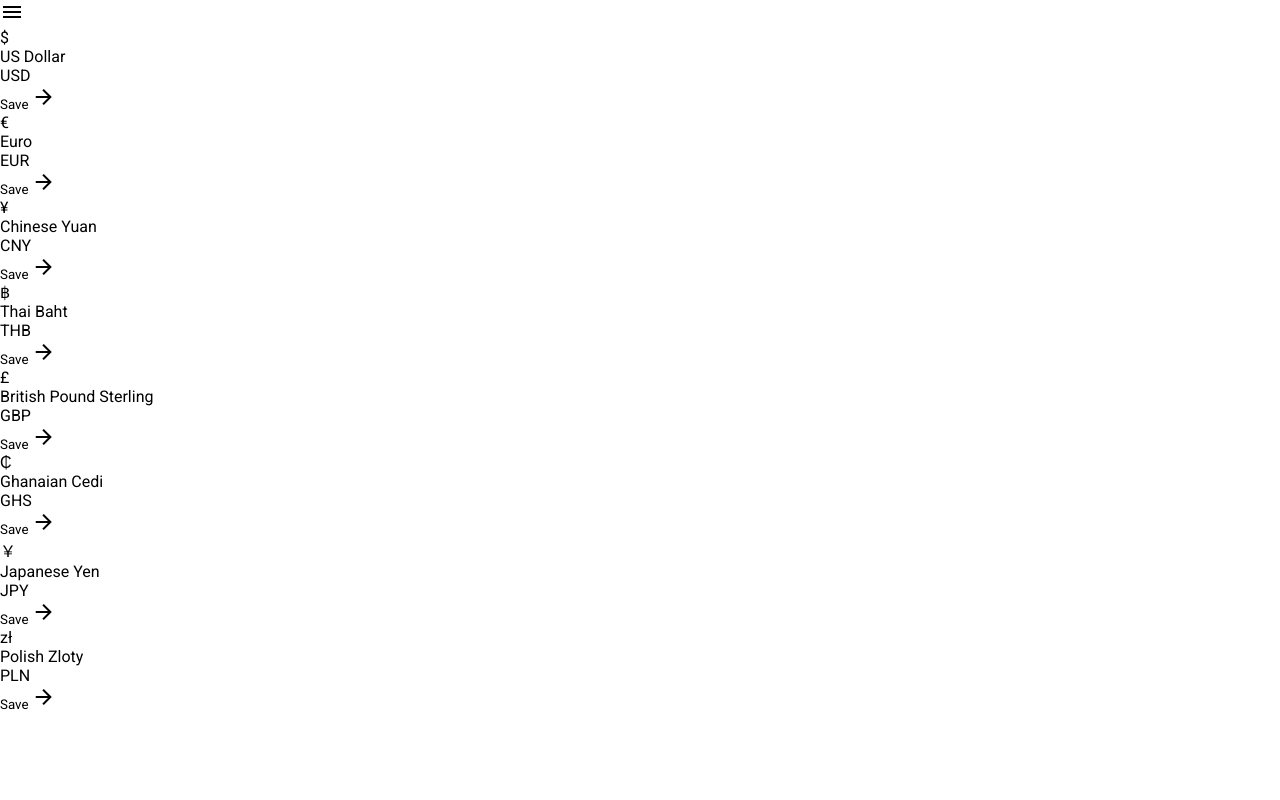
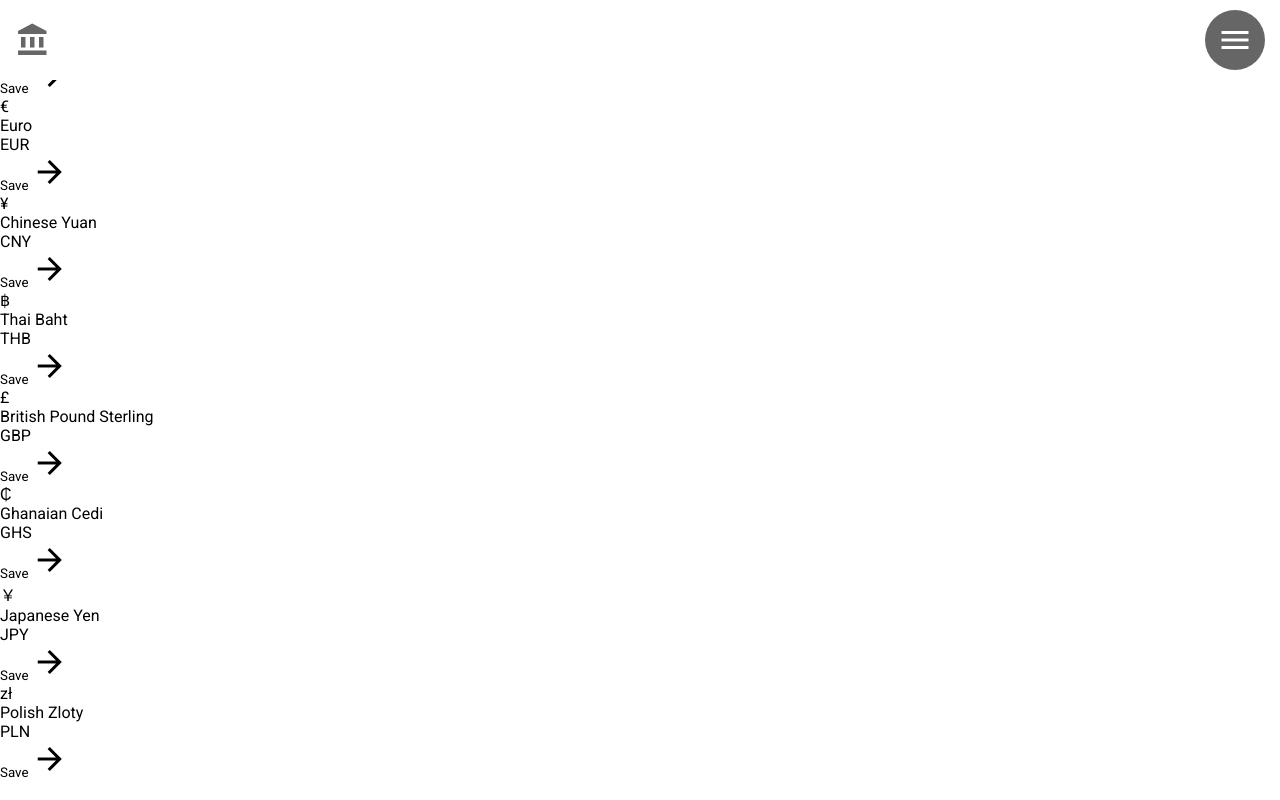
Before and after one commit to greypignest/kepesito-vizsga-sitebuild, a plain HTML site: page index.html in a window 1280 px wide. Drawn offline with Linux system fonts and the light colour scheme.

Commit message:
header done

```diff
--- a/index.html
+++ b/index.html
@@ -14,7 +14,8 @@
 </head>
 <body>
     <header>
-        <div class="material-icons">menu</div>
+        <div class="material-icons">account_balance</div>
+        <button class="material-icons">menu</button>
     </header>
     <section class="container"></section>
 </body>
--- a/style.css
+++ b/style.css
@@ -41,6 +41,33 @@ button, input, textarea, select {
     border-radius: 0
 }
 
+header {
+    position: fixed;
+    display: flex;
+    justify-content: space-between;
+    align-items: center;
+    width: 100%;
+    height: 80px;
+    padding-left: 15px;
+    padding-right: 15px;
+    background-color: #fff;
+}
 
-#666
-#fff
+header button {
+    width: 60px;
+    height: 60px;
+    background-color: #666;
+    border-radius: 50%;
+    color: #fff
+}
+
+header div {
+    color:#666;
+}
+
+.material-icons {
+    font-size: 36px;
+}
+
+/* #666
+#fff */
```
